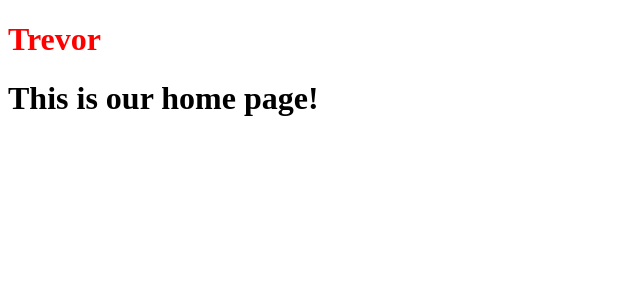
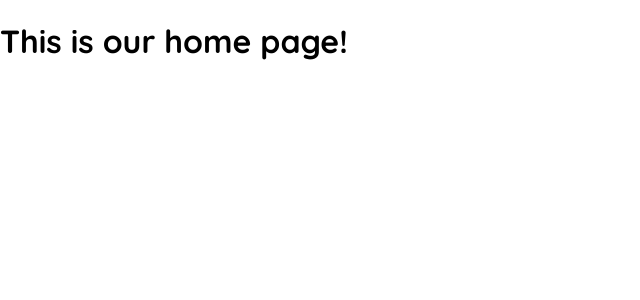
Before and after one commit to hack4impact-utk/muse-website, a Next.js app: page / in a window 1280 px wide. Shown: the top 300 px of the page, without its empty margins (0-640 px from the left). Built offline with nearby package versions, Linux system fonts and the light colour scheme.

Commit message:
Sets up starter SASS variables and global stylesheet (#8)
* Implements global stylesheet and adds sass vars

* Removes Trevor component from home

* removes API route test

Co-authored-by: Trevor Mangrum <tmangrum@Trevors-MacBook-Air.local>

```diff
--- a/components/Trevor/index.tsx
+++ /dev/null
@@ -1,8 +0,0 @@
-import React from "react";
-import styles from "./trevor.module.scss";
-
-const Trevor: React.FC = () => {
-  return <h1 className={styles["trevor"]}>Trevor</h1>;
-};
-
-export default Trevor;
--- a/components/Trevor/trevor.module.scss
+++ /dev/null
@@ -1,3 +0,0 @@
-.trevor {
-  color: red;
-}
--- /dev/null
+++ b/pages/_app.tsx
@@ -0,0 +1,6 @@
+import type { AppProps } from "next/app";
+import "styles/globals.scss";
+function MyApp({ Component, pageProps }: AppProps) {
+  return <Component {...pageProps} />;
+}
+export default MyApp;
--- a/pages/index.tsx
+++ b/pages/index.tsx
@@ -1,9 +1,7 @@
 import { NextPage } from "next";
-import Trevor from "components/Trevor";
 const Home: NextPage = () => {
   return (
     <main>
-      <Trevor />
       <h1>This is our home page!</h1>
     </main>
   );
--- a/styles/_variables.scss
+++ b/styles/_variables.scss
@@ -1,8 +1,10 @@
-//
+//Import fonts from Google Fonts
+@import url('https://fonts.googleapis.com/css2?family=Quicksand:wght@300;400;500;600;700&family=Raleway:wght@400;500;600;700;800&display=swap');
 // Colors
-$example-light-blue: #73CCD8;
-$example-blue: #0E55A6;
-$example-orange: #F99E26;
+$muse-blue: #0E55A6;
+$muse-light-blue: #73CCD8;
+$muse-orange: #F99E26;
 // Fonts
-
+$font-primary: #{"Quicksand", sans-serif};
+$font-secondary: #{"Raleway", sans-serif};
 // Media Queries
--- /dev/null
+++ b/styles/globals.scss
@@ -0,0 +1,9 @@
+@use 'variables' as vars;
+* {
+    box-sizing: border-box;
+}
+html, body{
+    margin:0;
+    padding:0;
+    font-family: vars.$font-primary;
+ }
```
Also changed, not shown: 1 other file (tests, documents, lock files or other folders).
